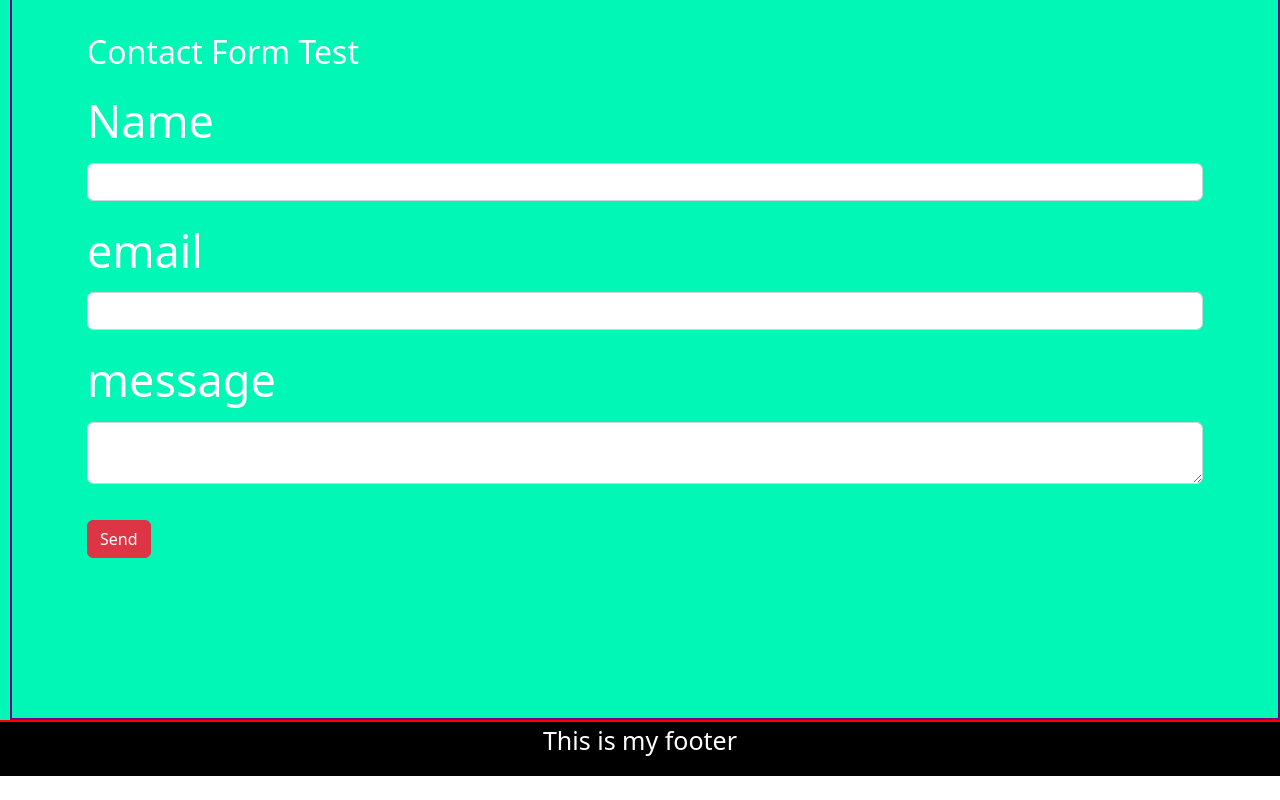
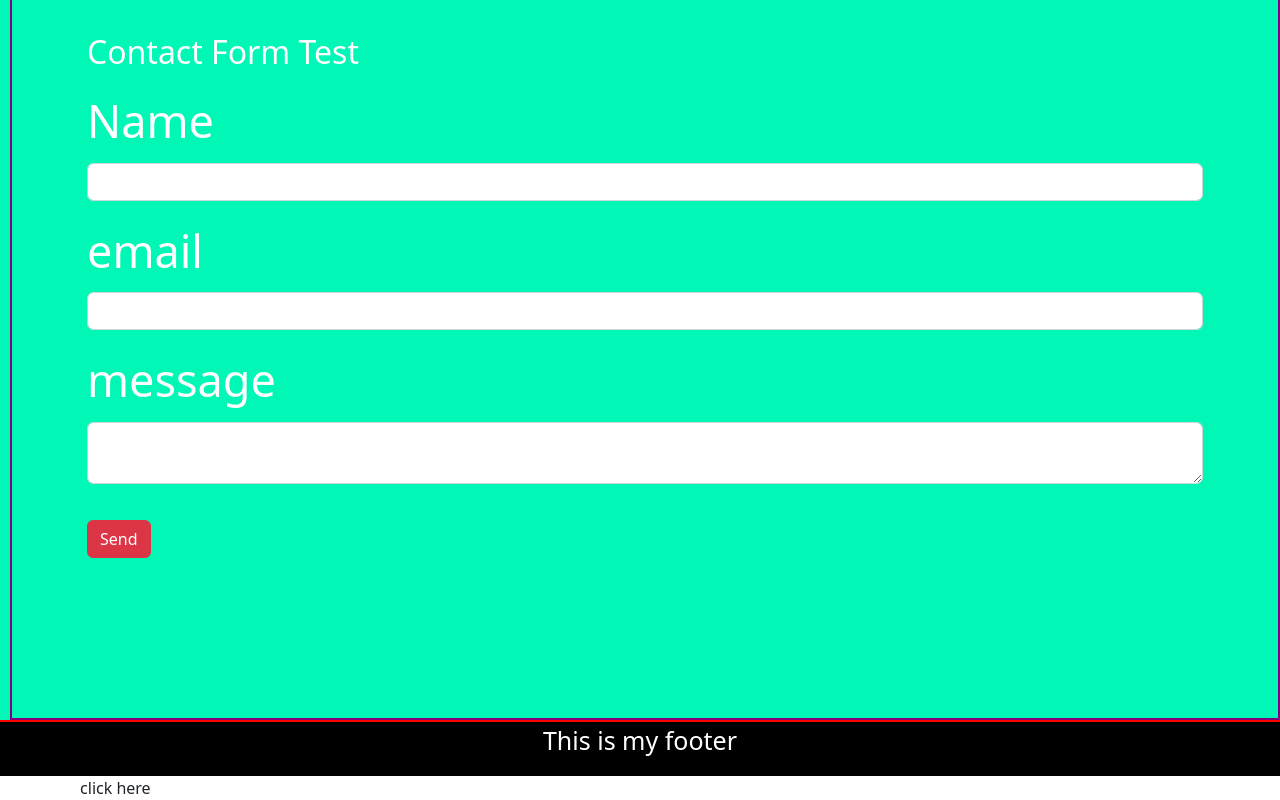
Before and after one commit to Ace-86/portfolio, a React (Create React App) app: page / in a window 1280 px wide. Shown: the part 3280-4080 px from the top of the page. Before the commit the page ends 4056 px from the top, so only its background shows below. Built offline with nearby package versions, Linux system fonts and the light colour scheme.

Commit message:
scrollToTop function added

```diff
--- a/src/App.js
+++ b/src/App.js
@@ -13,8 +13,17 @@ const styles = {
   textAlign: 'center',
 };
 
+
+
+
+
+
+
+
 function App () {
-
+  const handleScrollToTop = () => {
+    window.scrollTo({top: 0, behavior: 'smooth'});
+  };
 
   return (
       <>
@@ -37,8 +46,11 @@ function App () {
         </Element>
 
         <Footer>
-          {/* <a onClick={this.scrollToTop}>To the top!</a> */}
         </Footer>
+          <div>
+          <a className="hello" onClick={handleScrollToTop}>To the top!</a>
+            click here
+          </div>
     </>
     );
   }
```
